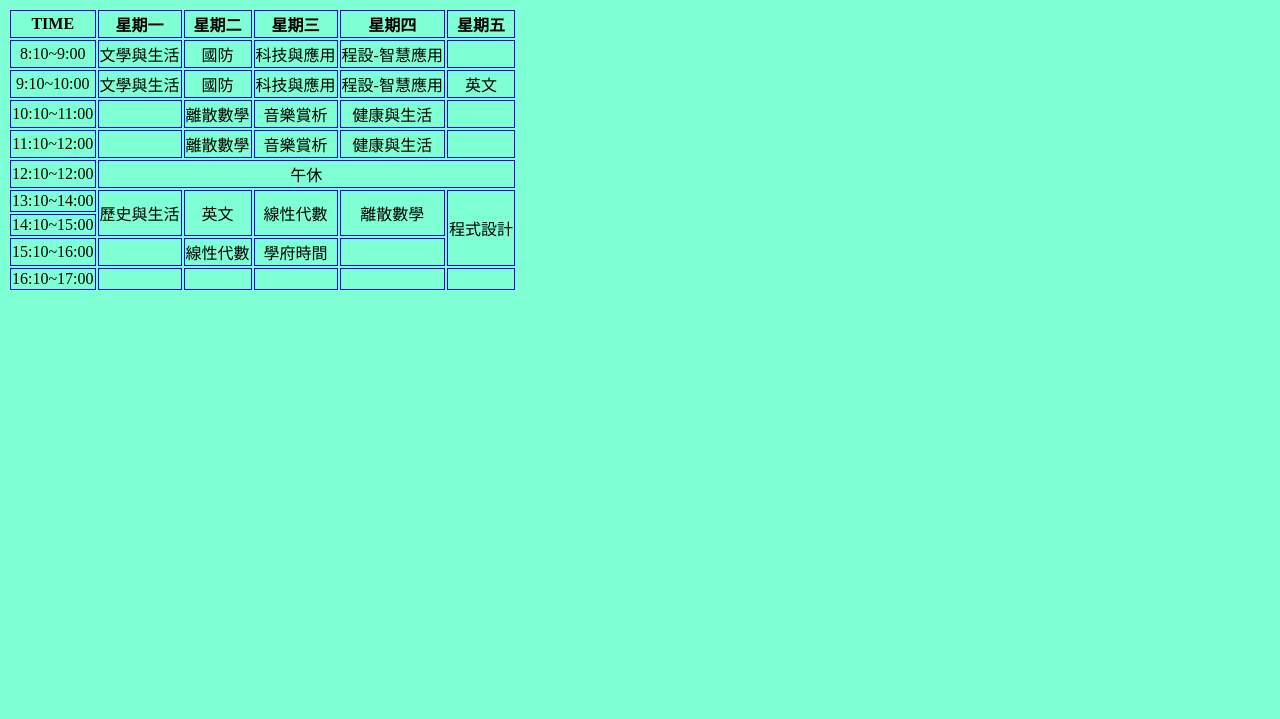
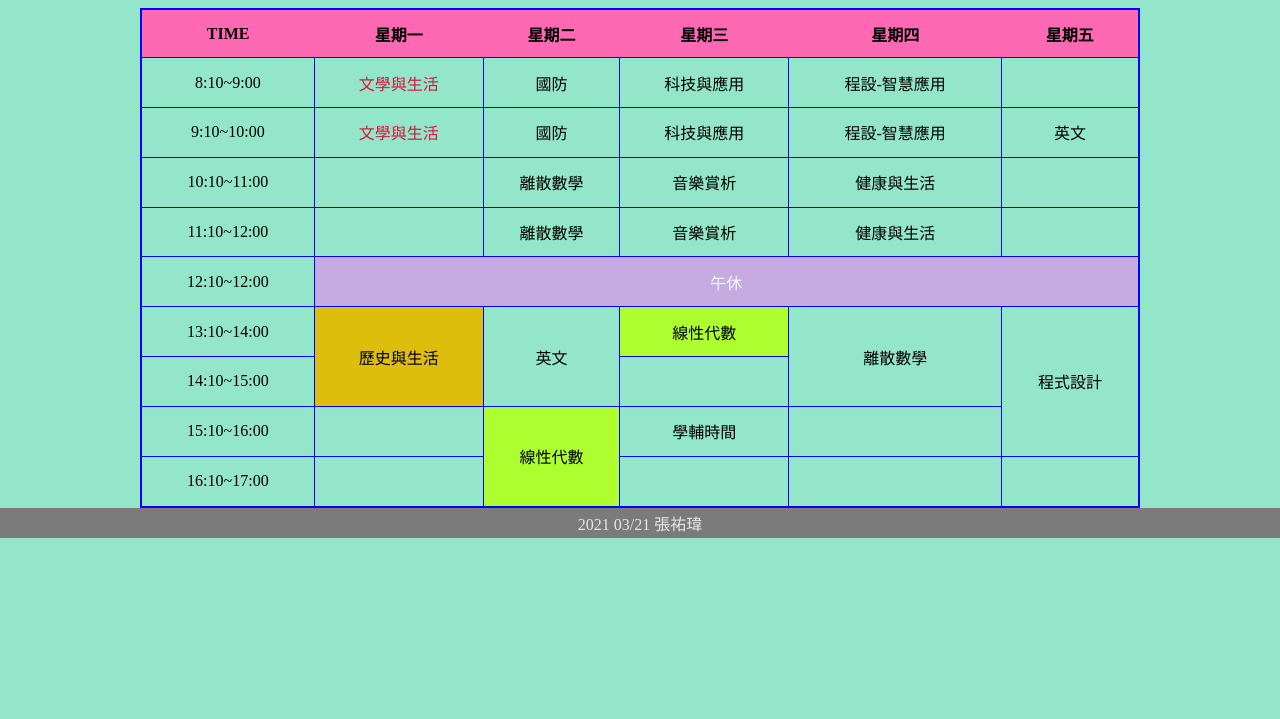
Before and after one commit to 23876306/0318_week4, a plain HTML site: page index.html in a window 1280 px wide. Shown: the part 81-800 px from the top of the page. Drawn offline with Linux system fonts and the light colour scheme.

Commit message:
update commit 0320

```diff
--- a/index.html
+++ b/index.html
@@ -1,24 +1,40 @@
 <!DOCTYPE html>
 <html>
     <head>
-        <style>                                     <!-- 先把style提出 之後一起更換-->
+        <style>
+            body{
+                text-align: center;
+                margin: auto;
+                background-color:rgb(147, 230, 202) ;
+
+            }
             table{
+
                 border: 2px solid #00f;
                 border-collapse: collapse;
-                width: 700px;
+                width: 1000px;
                 text-align: center;
-                margin: 2em auto 0em auto 2em auto 0em auto;
+                margin: auto;
+                height: 500px;
+
             }
-            th,td{
+            tr,td{
+                height: 25px;
                 border:1px solid #00f;
                 text-align: center;
             }
+            footer{
+                background-color:#7B7B7B;
+			    padding: 3px;
+			    text-align:center;
+			    color: #E6E6E6;
+            }
         </style>
     </head>
-    <body style="background-color: aquamarine;">
+    <body>
         <h1 style="text-align: center;">109021085 <span style="color: blue;">張祐瑋</span></h1>
-        <table>
-            <tr>
+        <table width="832" ;>
+            <tr style="background-color: hotpink;">
                 <th>TIME</th>
                 <th>星期一</th>
                 <th>星期二</th>
@@ -28,7 +44,7 @@
             </tr>
             <tr>
                 <td>8:10~9:00</td>
-                <td>文學與生活</td>
+                <td style="color: crimson;">文學與生活</td>
                 <td>國防</td>
                 <td>科技與應用</td>
                 <td>程設-智慧應用</td>
@@ -36,7 +52,7 @@
             </tr>
             <tr>
                 <td>9:10~10:00</td>
-                <td>文學與生活</td>
+                <td style="color: crimson;">文學與生活</td>
                 <td>國防</td>
                 <td>科技與應用</td>
                 <td>程設-智慧應用</td>
@@ -60,24 +76,25 @@
             </tr>
             <tr>
                 <td>12:10~12:00</td>
-                <td colspan="5">午休</td>
+                <td colspan="5" style="background-color: rgb(198, 171, 224);"><span style=color:aliceblue>午休</span></td>
             </tr>
             <tr>
                 <td>13:10~14:00</td>
-                <td rowspan="2">歷史與生活</td>
+                <td rowspan="2" style="background-color: rgb(221, 190, 13);">歷史與生活</td>
                 <td rowspan="2">英文</td>
-                <td rowspan="2">線性代數</td>
+                <td style="background-color: greenyellow;">線性代數</td>
                 <td rowspan="2">離散數學</td>
                 <td rowspan="3">程式設計</td>
             </tr>
             <tr>
                 <td>14:10~15:00</td>
+                <td></td>
             </tr>
             <tr>
                 <td>15:10~16:00</td>
                 <td></td>
-                <td>線性代數</td>
-                <td>學府時間</td>
+                <td rowspan="2" style="background-color: greenyellow;">線性代數</td>
+                <td>學輔時間</td>
                 <td></td>
             </tr>
             <tr>
@@ -86,8 +103,10 @@
                 <td></td>
                 <td></td>
                 <td></td>
-                <td></td>
             </tr>
         </table>
+        <footer>
+            2021 03/21 張祐瑋
+        </footer>
     </body>
 </html>
```
